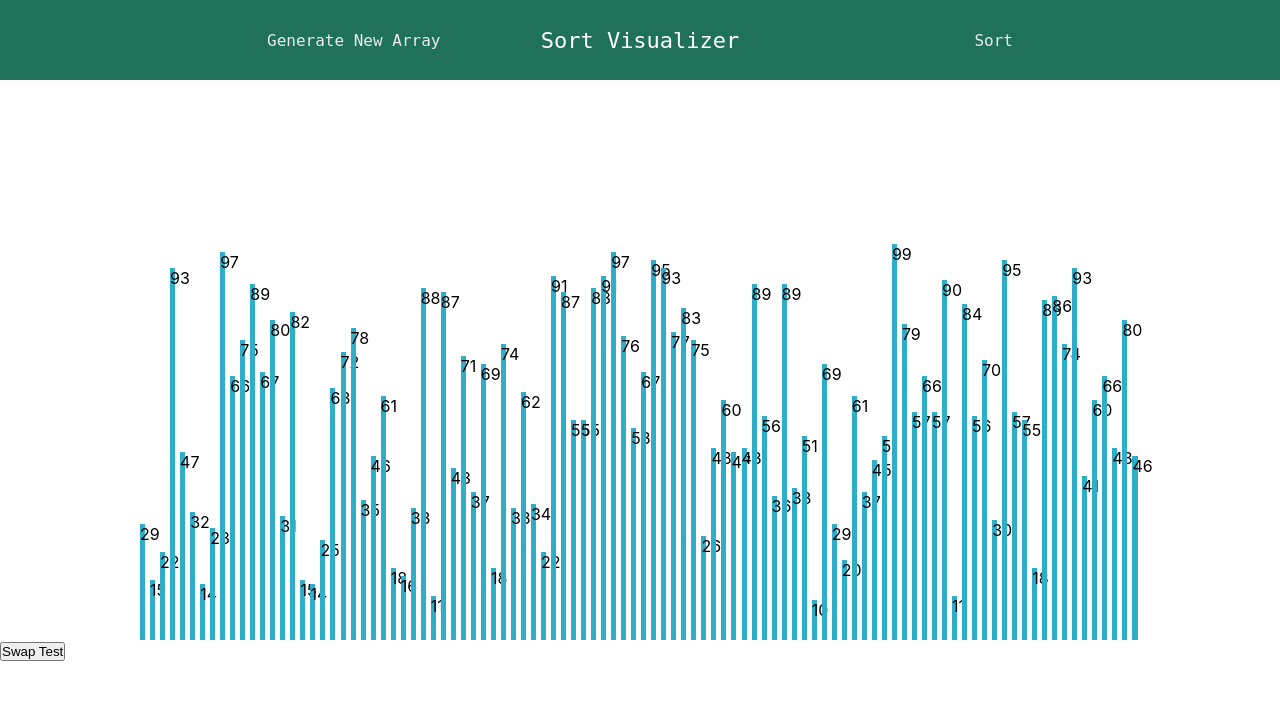
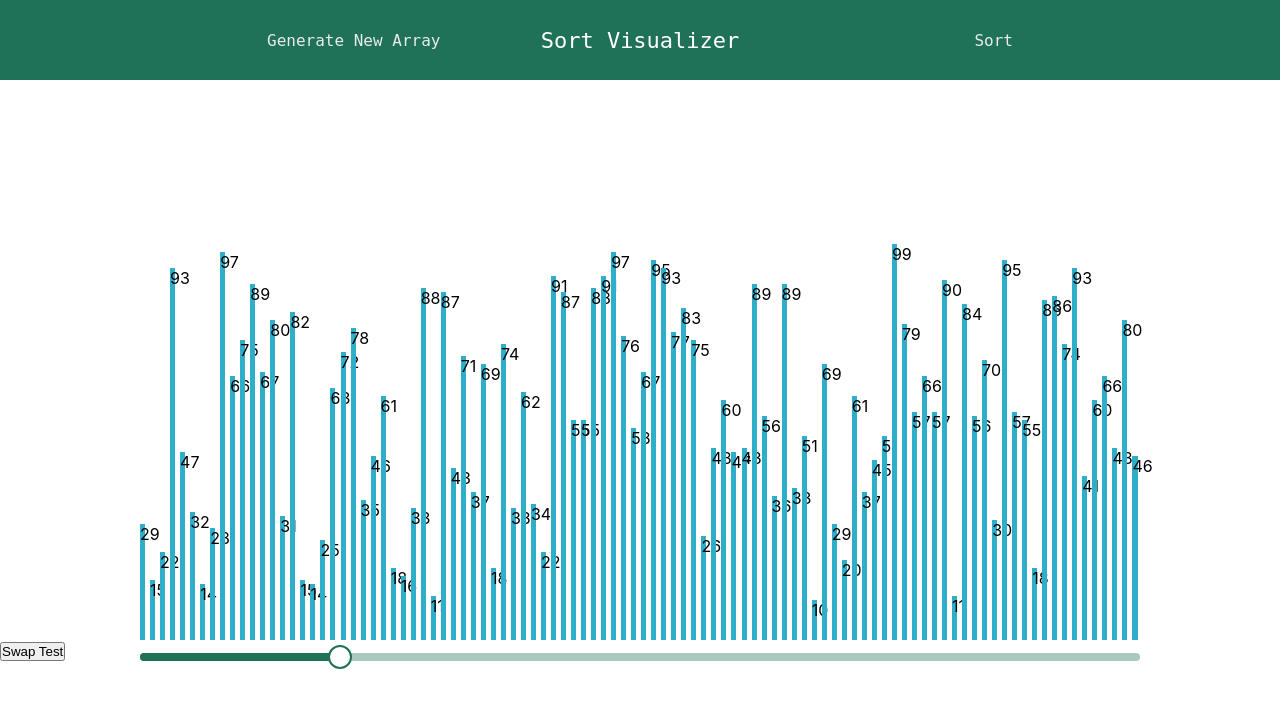
Before and after one commit to Subhash3/sorting-visualizer, a React (Create React App) app in the folder visualizer/: page / in a window 1280 px wide. Shown: the top 708 px of the page. Built offline with nearby package versions, Linux system fonts and the light colour scheme.

Commit message:
Added material-ui slider and changing arrays length based on the slider value

```diff
--- a/visualizer/package.json
+++ b/visualizer/package.json
@@ -3,6 +3,7 @@
   "version": "0.1.0",
   "private": true,
   "dependencies": {
+    "@material-ui/core": "^4.12.1",
     "@testing-library/jest-dom": "^5.11.4",
     "@testing-library/react": "^11.1.0",
     "@testing-library/user-event": "^12.1.10",
@@ -43,6 +44,7 @@
     ]
   },
   "devDependencies": {
+    "@types/material-ui": "^0.21.9",
     "@types/react-redux": "^7.1.18"
   }
 }
--- a/visualizer/src/components/Visualizer/Visualizer.tsx
+++ b/visualizer/src/components/Visualizer/Visualizer.tsx
@@ -1,13 +1,16 @@
-import React, { useEffect } from 'react'
+import React, { ChangeEvent, useEffect } from 'react'
 import MenuBar from '../MenuBar/MenuBar'
 import { useArray } from '../../contexts/arrayProvider'
 
 import './Visualizer.min.css'
-import { resetArray } from '../../utils/helpers'
+// import { ARRAY_LENGTH, resetArray } from '../../utils/helpers'
 import BarsContainer from '../BarsContainer/BarsContainer'
+import { makeStyles, Slider, withStyles } from '@material-ui/core'
+import { generateArray, resetArray } from '../../utils/helpers'
 
 function Visualizer() {
     const { array, setArray } = useArray()
+    const styledClasses = useStyles()
 
     console.log("Rendering Visualizer ", array);
 
@@ -40,6 +43,20 @@ function Visualizer() {
         swapBars(1, 0)
     }
 
+    const sliderChangeHandler = (e: ChangeEvent<{}>, value: number | number[]) => {
+        let newLength: number
+
+        if (typeof value === "number") {
+            newLength = value
+        } else {
+            newLength = value[0]
+        }
+
+        setArray((prevArr) => {
+            return [...generateArray(newLength)]
+        })
+    }
+
     return (
         <div className="visualizer">
             <MenuBar />
@@ -49,8 +66,54 @@ function Visualizer() {
             >
                 Swap Test
             </button>
+            <PrettoSlider
+                className={styledClasses.slider}
+                valueLabelDisplay="auto"
+                aria-label="pretto slider"
+                defaultValue={20}
+                onChange={sliderChangeHandler}
+            />
         </div>
     )
 }
 
+const useStyles = makeStyles({
+    slider: {
+        position: "absolute",
+        width: 1000,
+        left: '50%',
+        transform: 'translateX(-50%)',
+    }
+})
+
+const PrettoSlider = withStyles({
+    root: {
+        color: 'rgb(31, 114, 87)',
+        height: 8,
+    },
+    thumb: {
+        height: 24,
+        width: 24,
+        backgroundColor: '#fff',
+        border: '2px solid currentColor',
+        marginTop: -8,
+        marginLeft: -12,
+        '&:focus, &:hover, &$active': {
+            boxShadow: 'inherit',
+        },
+    },
+    active: {},
+    valueLabel: {
+        left: 'calc(-50% + 4px)',
+    },
+    track: {
+        height: 8,
+        borderRadius: 4,
+    },
+    rail: {
+        height: 8,
+        borderRadius: 4,
+    },
+})(Slider);
+
 export default Visualizer;
--- a/visualizer/src/contexts/arrayProvider.tsx
+++ b/visualizer/src/contexts/arrayProvider.tsx
@@ -1,5 +1,5 @@
 import React, { useContext, createContext, useState, Dispatch, SetStateAction } from "react";
-import { ARRAY_LENGTH, generateArray } from "../utils/helpers";
+import { DEFAULT_ARRAY_LENGTH, generateArray } from "../utils/helpers";
 
 export interface IFC_ProviderProps {
     children?: any
@@ -14,7 +14,7 @@ type ArrayContextValue = {
 export const ArrayContext = createContext<ArrayContextValue | undefined>(undefined)
 
 const ArrayProvider = (props: IFC_ProviderProps) => {
-    const [array, setArray] = useState(generateArray(ARRAY_LENGTH))
+    const [array, setArray] = useState(generateArray(DEFAULT_ARRAY_LENGTH))
 
     return (
         <ArrayContext.Provider value={{ array, setArray }}>
--- a/visualizer/src/utils/helpers.ts
+++ b/visualizer/src/utils/helpers.ts
@@ -1,9 +1,9 @@
 export const MIN_NUM = 10
 export const MAX_NUM = 100
-export const ARRAY_LENGTH = 100
+export const DEFAULT_ARRAY_LENGTH = 100
 
 export const resetArray = (array: number[]) => {
-    for (let i = 0; i < ARRAY_LENGTH; i++) {
+    for (let i = 0; i < array.length; i++) {
         array[i] = getRandomInt(MIN_NUM, MAX_NUM)
     }
 
```
Also changed, not shown: 1 other file (tests, documents, lock files or other folders).
